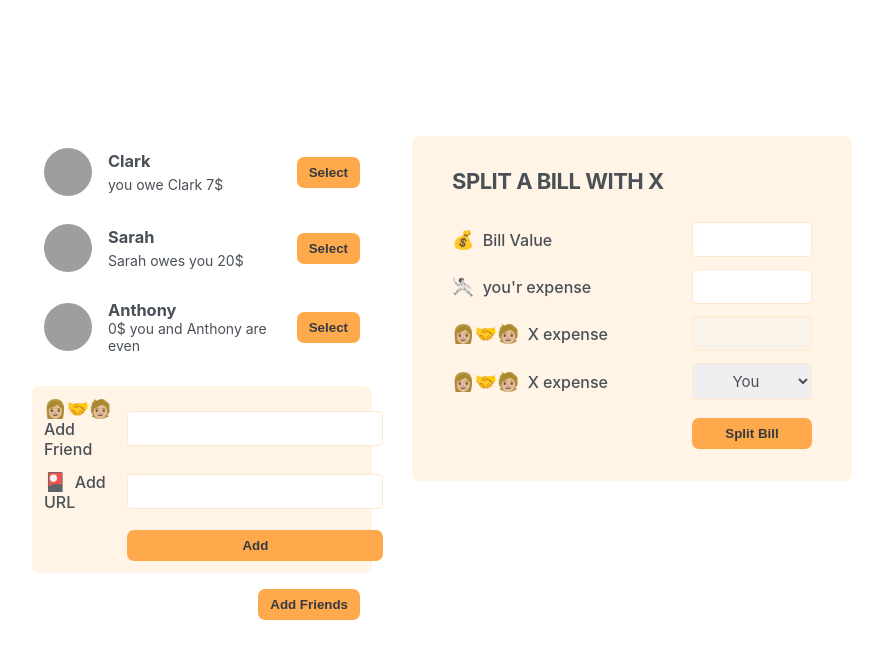
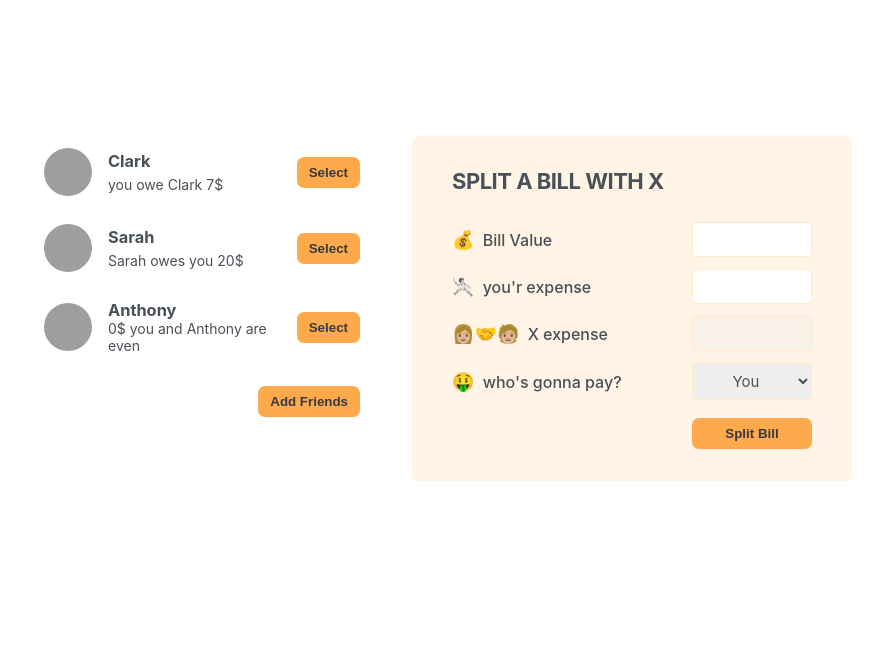
Before and after one commit to HAMZAELALOUI/eat-n-split, a React (Create React App) app: page / in a window 1280 px wide. Shown: the top 658 px of the page, without its empty margins (198-1081 px from the left). Built offline with nearby package versions, Linux system fonts and the light colour scheme; grey boxes are pictures that could not be loaded.

Commit message:
Displaying The New Friend Form

```diff
--- a/src/App.js
+++ b/src/App.js
@@ -1,3 +1,4 @@
+import { useState } from "react";
 const initialFriends = [
   {
     id: 118836,
@@ -18,18 +19,32 @@ const initialFriends = [
     balance: 0,
   },
 ];
+function Button({ children, onClick }) {
+  return (
+    <button className="button" onClick={onClick}>
+      {children}
+    </button>
+  );
+}
 export default function App() {
+  const [ShowAddFriends, setShowAddFriends] = useState(false);
+  function handlShowFriends() {
+    setShowAddFriends((show) => !show);
+  }
   return (
     <div className="app">
       <div className="sidebar">
         <FriendsList />
-        <FormAddFriends />
-        <Button>Add Friends</Button>
+        {ShowAddFriends && <FormAddFriends />}
+        <Button onClick={handlShowFriends}>
+          {ShowAddFriends ? "close" : "Add Friends"}
+        </Button>
       </div>
       <FormSplitBill />
     </div>
   );
 }
+
 function FriendsList() {
   const friends = initialFriends;
   return (
@@ -65,9 +80,7 @@ function Friend({ friend }) {
     </li>
   );
 }
-function Button({ children }) {
-  return <button className="button">{children}</button>;
-}
+
 function FormAddFriends() {
   return (
     <form className="form-add-friend">
@@ -92,7 +105,7 @@ function FormSplitBill() {
       <label>👩🏼‍🤝‍🧑🏼 X expense</label>
       <input type="text" disabled />
 
-      <label>👩🏼‍🤝‍🧑🏼 X expense</label>
+      <label>🤑 who's gonna pay?</label>
       <select>
         <option value="{user}">You</option>
         <option value="{friend}">X</option>
```
